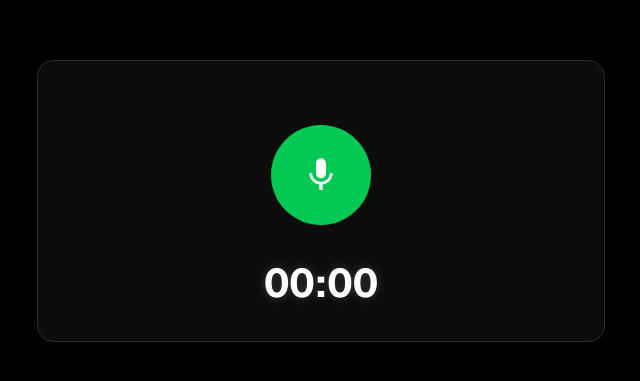
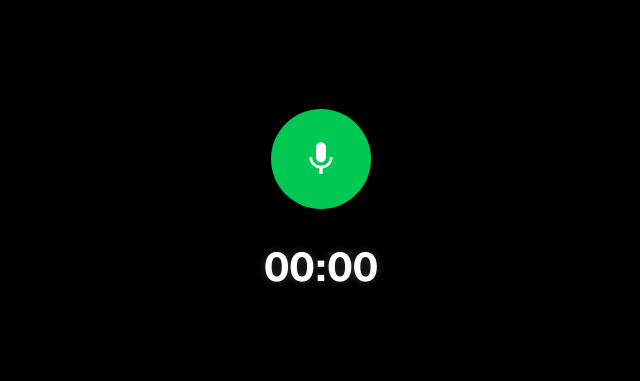
Before and after one commit to Futurists2023/tiktok, a Next.js app: page / in a window 1280 px wide. Shown: the part 199-580 px from the top of the page, without its empty margins (319-959 px from the left). Built offline with nearby package versions, Linux system fonts and the light colour scheme.

Commit message:
Remove glassmorphism container for direct on-screen elements

```diff
--- a/src/app/page.tsx
+++ b/src/app/page.tsx
@@ -109,14 +109,12 @@ export default function Home() {
   if (submitted) {
     return (
       <main className="container">
-        <div className="record-container">
-          <div className="glass-panel" style={{ textAlign: "center" }}>
+        <div className="record-container" style={{ textAlign: "center" }}>
           <div style={{ fontSize: "4rem", marginBottom: "1rem" }}>✅</div>
-            <p className="subtitle">Thank you! Your voice note has been delivered anonymously.</p>
+          <p className="subtitle">Voice note sent anonymously.</p>
           <button className="btn btn-secondary" onClick={() => { setSubmitted(false); discardRecording(); }}>
             Record Another
           </button>
-          </div>
         </div>
       </main>
     );
@@ -125,10 +123,7 @@ export default function Home() {
   return (
     <main className="container">
       <div className="record-container">
-        <div className="glass-panel" style={{ width: "100%" }}>
-
-
-          <div style={{ display: "flex", flexDirection: "column", alignItems: "center", marginTop: "2rem" }}>
+        <div style={{ display: "flex", flexDirection: "column", alignItems: "center", width: "100%" }}>
           {!audioUrl ? (
             <>
               <button
@@ -177,7 +172,6 @@ export default function Home() {
           )}
         </div>
       </div>
-      </div>
     </main>
   );
 }
```
Lines whose indentation alone changed are shown as unchanged.
